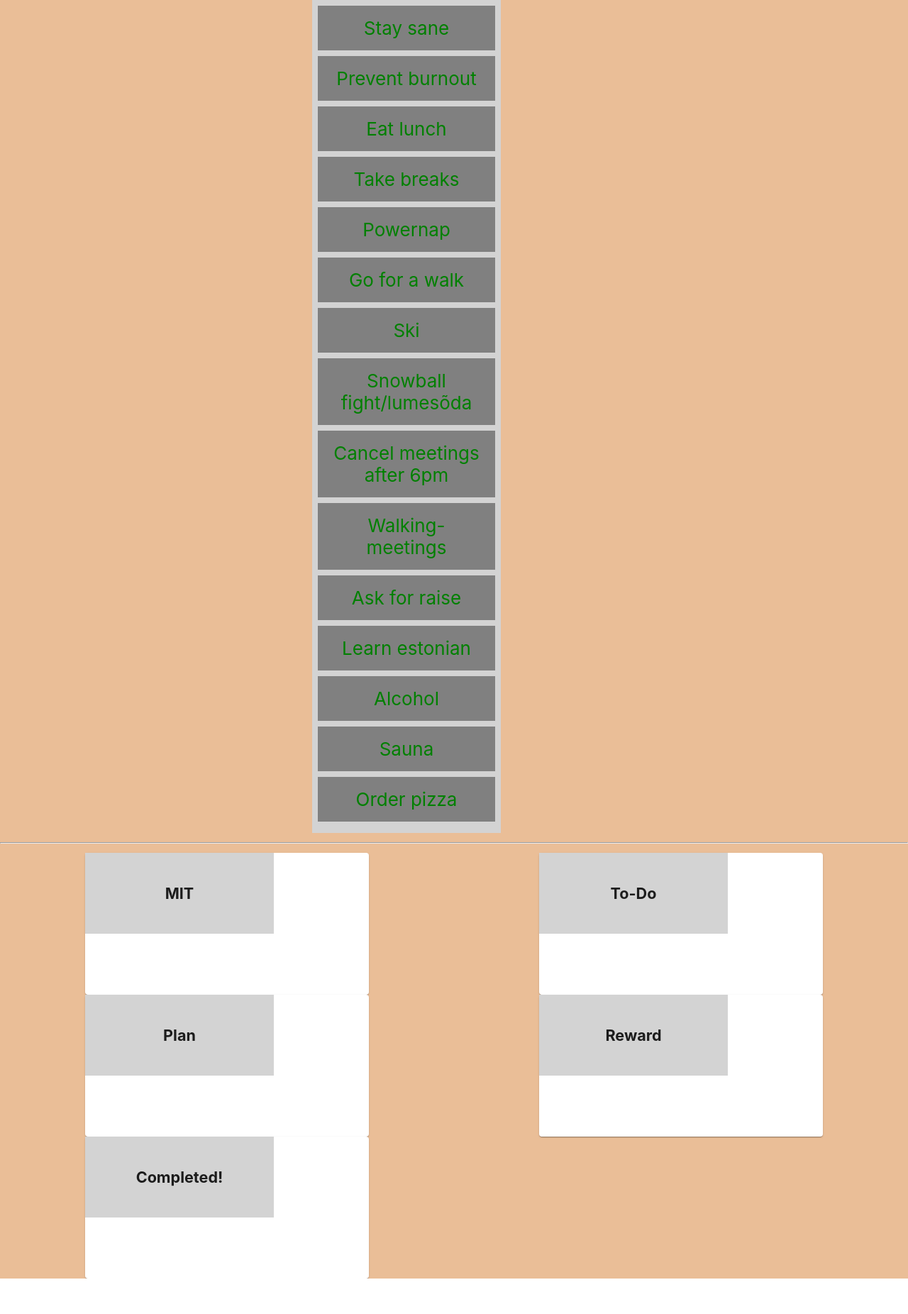
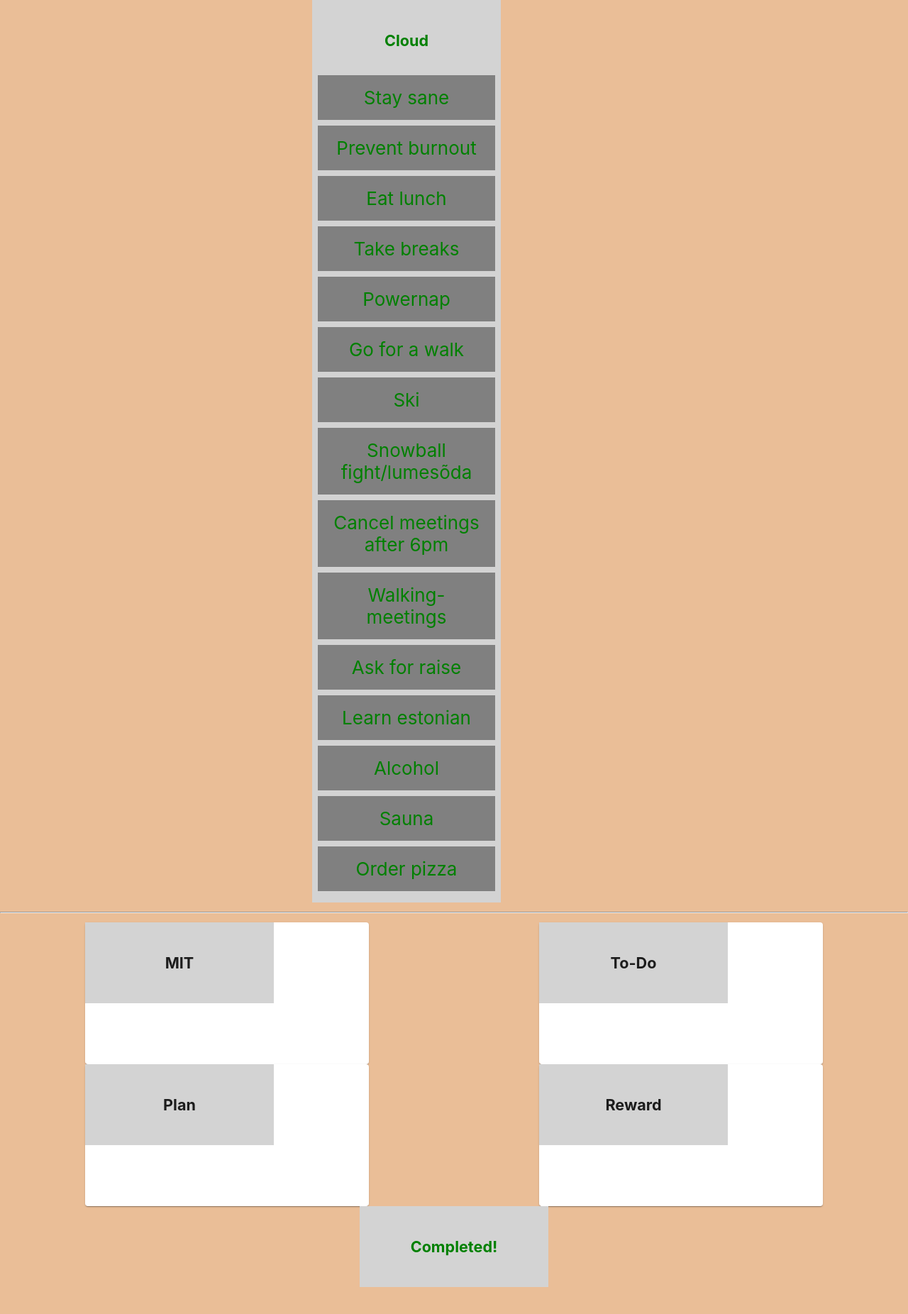
Before and after one commit to concise-ee/reward-app, a React (Create React App) app: page / in a window 1280 px wide. Shown: the top 1852 px of the page at 71% size. Before the commit the page ends 1802 px from the top, so only its background shows below. Built offline with nearby package versions, Linux system fonts and the light colour scheme.

Commit message:
Improved completed list

```diff
--- a/src/components/Home/Home.js
+++ b/src/components/Home/Home.js
@@ -135,6 +135,7 @@ const Home = () => {
                         ref={provided.innerRef}
                         style={getListStyle(snapshot.isDraggingOver)}
                     >
+                        <h5>Cloud</h5>
                         {droppableLists.find(list => list.droppableId === 'droppableCloudList').items.map((item, index) => (
                             <Draggable key={item.id} draggableId={item.id.toString()} index={index}>
                                 {(provided, snapshot) => (
@@ -292,8 +293,7 @@ const Home = () => {
                                 </Droppable>
                             </Paper>
                         </Grid>
-                        <Grid item xs={6} className={styles.completed}>
-                            <Paper className={styles.paper}>
+                        <div className={styles.paper}>
                             <Droppable droppableId='droppableCompleted'>
                                 {(provided, snapshot) => (
                                     <div
@@ -323,8 +323,7 @@ const Home = () => {
                     </div>
                 )}
             </Droppable>
-                            </Paper>
-                        </Grid>
+            </div>
                     </Grid>
                 </div>
             </DragDropContext>
```
Lines whose indentation alone changed are shown as unchanged.
